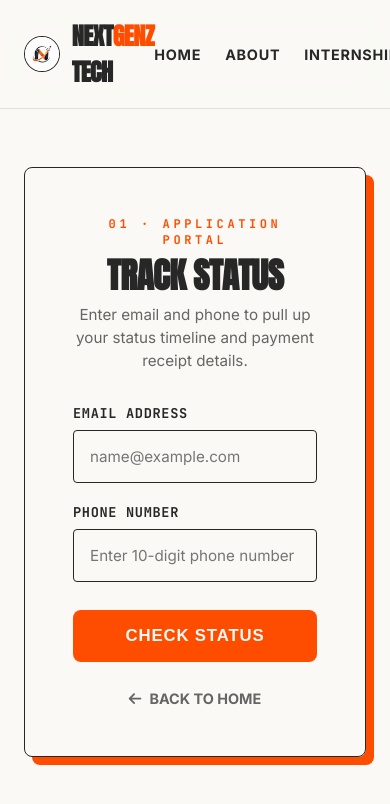
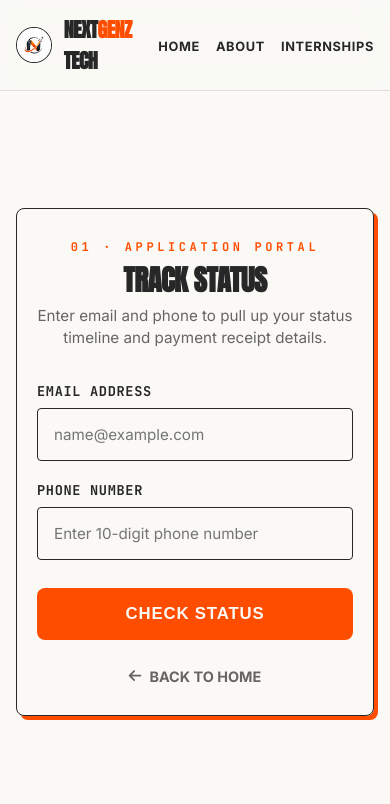
Before and after one commit to apatelx19/NextGenZ, a website: page client/website/track.html in a window 390 px wide. Drawn offline with Linux system fonts and the light colour scheme.

Commit message:
style: standardize viewport scaling, spacing, and nav drawer breakpoints for universal responsiveness across mobile, tablet/ipad, and desktop viewports

```diff
--- a/client/website/track.html
+++ b/client/website/track.html
@@ -330,6 +330,32 @@
         .back-link:hover {
             color: var(--primary);
         }
+
+        /* Responsive adjustments */
+        @media (max-width: 600px) {
+            .tracker-section {
+                padding: 120px 16px 40px;
+            }
+            .tracker-card {
+                padding: 30px 20px;
+                box-shadow: 4px 4px 0 var(--primary);
+            }
+            .tracker-header h2 {
+                font-size: 1.8rem;
+            }
+            .navbar {
+                padding: 14px 16px;
+            }
+            .logo h2 {
+                font-size: 1.25rem;
+            }
+            .nav-links {
+                gap: 16px;
+            }
+            .nav-links a {
+                font-size: 0.8rem;
+            }
+        }
     </style>
 </head>
 <body>
```
Also changed, not shown: client/website/style.css (+10 -3 lines), client/website/verify.html (+16 -0 lines).
